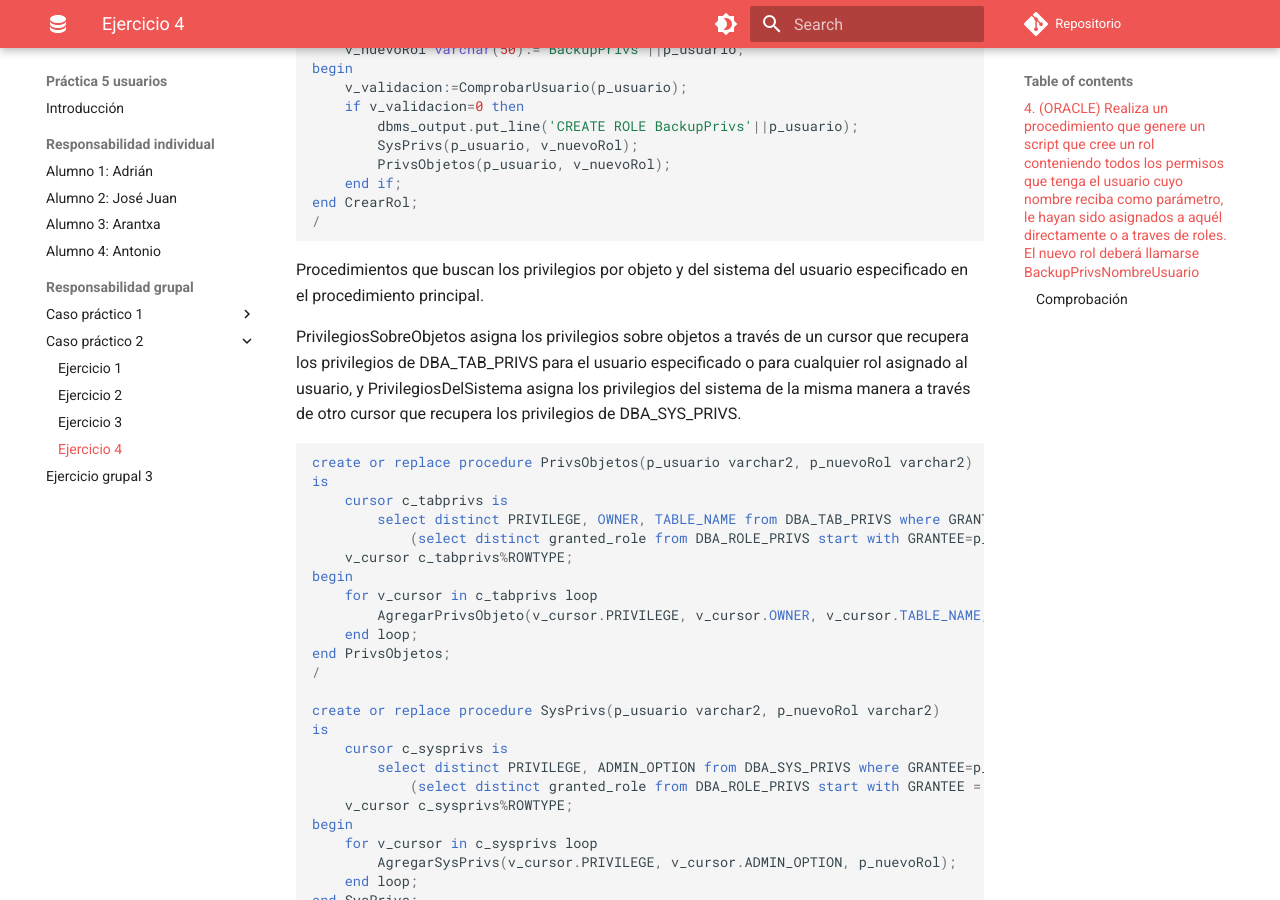
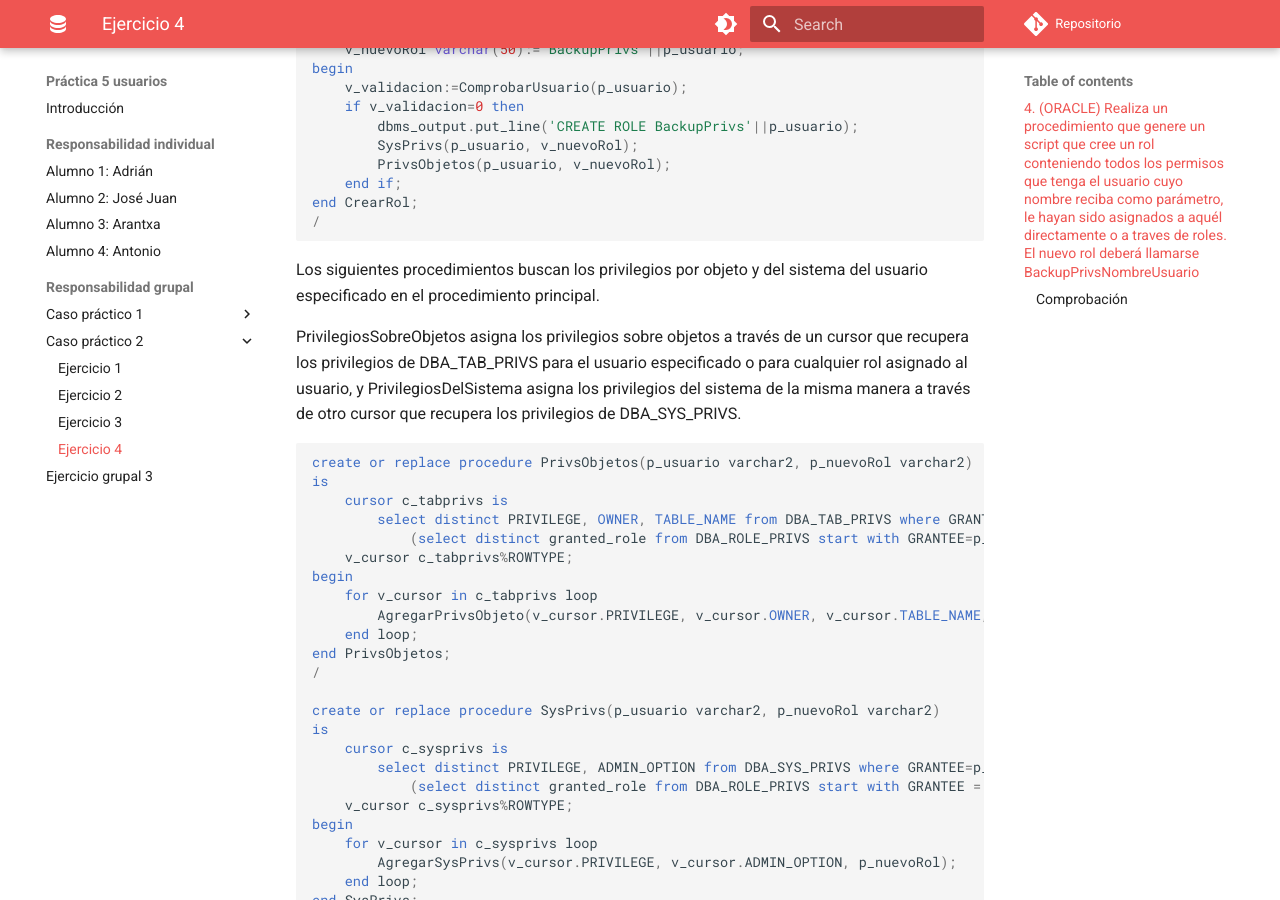
Before and after one commit to adriasir123/grupalesbdc, an MkDocs documentation site: the page built from docs/p5-usuarios/rg/caso-practico-2-ej4.md, in a window 1280 px wide and 900 px high, scrolled down 513 px. Built offline with MkDocs 1.6.1 and Material for MkDocs 9.7.7, drawn with Linux system fonts in a browser that asks for light colours; comment, search, counter and statistics services are not loaded.

Commit message:
He corregido errata

````diff
--- a/docs/p5-usuarios/rg/caso-practico-2-ej4.md
+++ b/docs/p5-usuarios/rg/caso-practico-2-ej4.md
@@ -20,7 +20,7 @@ end CrearRol;
 /
 ```
 
-Procedimientos que buscan los privilegios por objeto y del sistema del usuario especificado en el procedimiento principal.
+Los siguientes procedimientos buscan los privilegios por objeto y del sistema del usuario especificado en el procedimiento principal.
 
 PrivilegiosSobreObjetos asigna los privilegios sobre objetos a través de un cursor que recupera los privilegios de DBA_TAB_PRIVS para el usuario especificado o para cualquier rol asignado al usuario, y PrivilegiosDelSistema asigna los privilegios del sistema de la misma manera a través de otro cursor que recupera los privilegios de DBA_SYS_PRIVS.
 
````
